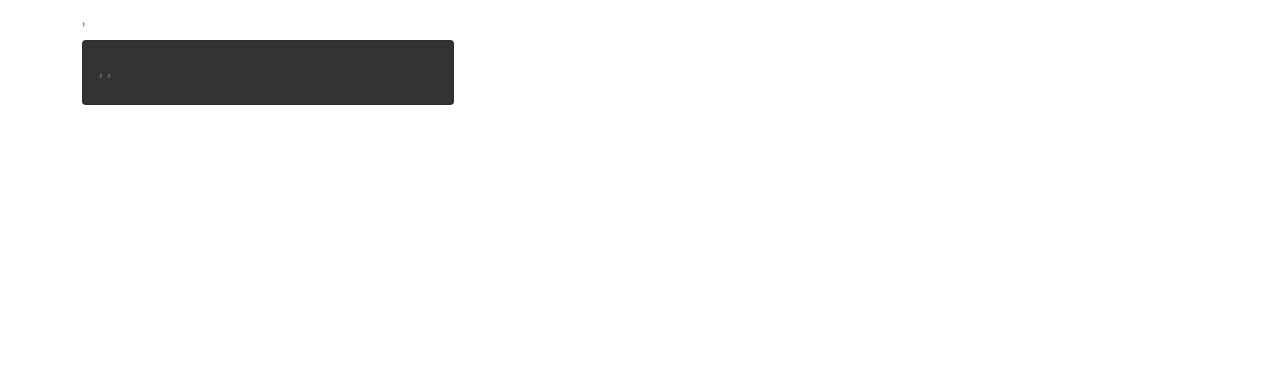
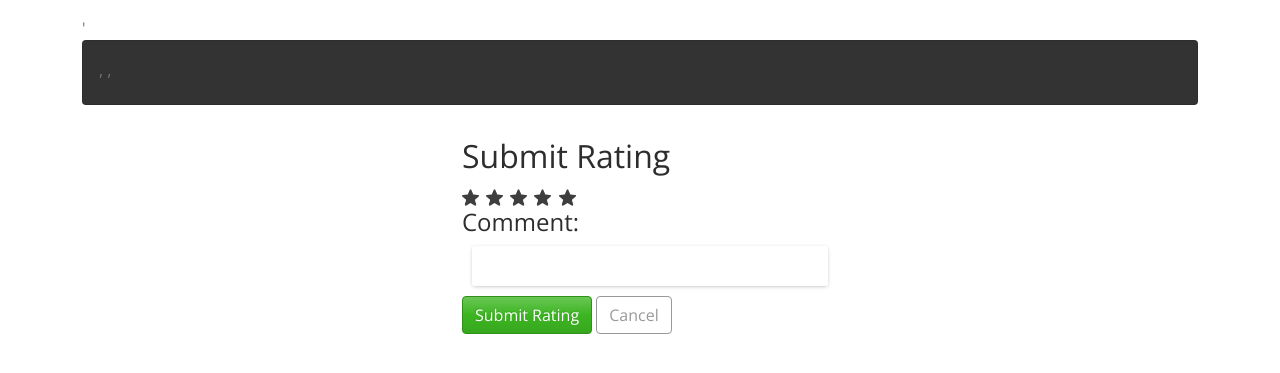
Before and after one commit to CodeOverGeo/rtc, a Flask app: template rtc_app/templates/charge/station.html in a window 1280 px wide. Shown: the part 58-431 px from the top of the page. Run offline with Flask 2, Linux system fonts and the light colour scheme; the template is opened without the code that fills it: values that come from a table or form of the project are taken from there, others are empty; some libraries are stand-ins or nearby versions.

Commit message:
Created form for submitting ratings and comments. Created starting logic for adding reviews onto database and redisplaying on page. Added logic for enter on submit for map, commented out because of a bug.

```diff
--- a/rtc_app/api/routes.py
+++ b/rtc_app/api/routes.py
@@ -55,7 +55,7 @@ def post_station(data):
     """Post new station onto database"""
     station = data[0]
     new_station = Station(
-        open_charge_id=station['AddressInfo']['ID'],
+        open_charge_id=station['ID'],
         Title=station['AddressInfo']['Title'],
         AddressLine1=station['AddressInfo']['AddressLine1'],
         Town=station['AddressInfo']['Town'],
--- a/rtc_app/charger/forms.py
+++ b/rtc_app/charger/forms.py
@@ -1,9 +1,16 @@
 from flask_wtf import FlaskForm
-from wtforms import StringField, PasswordField, TextAreaField
-from wtforms.validators import DataRequired, Email, Length
+from wtforms import StringField, PasswordField, HiddenField
+from wtforms.validators import DataRequired, InputRequired, Email, Length
 
 
 class StationForm(FlaskForm):
     """Form for searching for stations."""
 
     address = StringField('Address', validators=[DataRequired()])
+
+
+class ReviewForm(FlaskForm):
+    """Form for adding review for station"""
+
+    score = HiddenField('rating', validators=[InputRequired()])
+    post = StringField('Comment', validators=[DataRequired()])
--- a/rtc_app/models.py
+++ b/rtc_app/models.py
@@ -92,6 +92,8 @@ class Station(db.Model):
 
     reviews = db.relationship('Review', backref='stations')
 
+    db.UniqueConstraint(open_charge_id)
+
     def serialize(self):
         """Serialize Station instance to a dict"""
         return {
@@ -122,7 +124,7 @@ class Review(db.Model):
     user_id = db.Column(db.Integer, db.ForeignKey('users.id'), nullable=False)
 
     station_id = db.Column(db.Integer, db.ForeignKey(
-        'stations.id'), nullable=False)
+        'stations.open_charge_id'), nullable=False)
 
     @property
     def readable_created_date(self):
--- a/rtc_app/static/javascript/app.js
+++ b/rtc_app/static/javascript/app.js
@@ -14,7 +14,7 @@ let stationMarkers = [];
 function initMap() {
   map = new google.maps.Map(document.getElementById('map'), {
     zoom: 10,
-    center: { lat: -34.397, lng: 150.644 },
+    center: { lat: 40.7484, lng: -73.9857 },
     mapTypeControl: false,
   });
   geocoder = new google.maps.Geocoder();
@@ -66,6 +66,12 @@ function initMap() {
   submitButton.addEventListener('click', () =>
     geocode({ address: inputText.value })
   );
+
+  // inputText.addEventListener('keyup', (event) => {
+  //   if (event.key === 'Enter') {
+  //     geocode({ address: inputText.value });
+  //   }
+  // });
 
   clearButton.addEventListener('click', () => {
     clear();
@@ -144,7 +150,8 @@ function addStationtoArray() {
 
     for (let i = 0; i < stations.length; i++) {
       const station = stations[i].AddressInfo;
-      infoWindow(station, image, shape, i);
+      const id = stations[i].ID;
+      infoWindow(station, image, shape, id, i);
 
       stationMarkers.push(stationMarker);
     }
@@ -153,7 +160,7 @@ function addStationtoArray() {
   return stations;
 }
 
-function infoWindow(station, image, shape, i) {
+function infoWindow(station, image, shape, id, i) {
   const contentString =
     '<div id="content">' +
     '<div id="siteNotice">' +
@@ -162,7 +169,7 @@ function infoWindow(station, image, shape, i) {
     '<div id="bodyContent">' +
     `<p>${station.AddressLine1}</p>` +
     `<p>${station.Town}, ${station.StateOrProvince} ${station.Postcode}</p>` +
-    `<a href="station/${station.ID}" class="btn btn-primary">Open</a>`;
+    `<a href="station/${id}" class="btn btn-primary">Open</a>`;
   '</div>' + '</div>';
   const infowindow = new google.maps.InfoWindow({
     content: contentString,
@@ -195,10 +202,10 @@ function setMapOnAll(map) {
 }
 
 function createStationCards() {
-  console.log('inside');
   for (let i = 0; i < stations.length; i++) {
     const stationAddress = stations[i].AddressInfo;
     const stationConnection = stations[i].Connections[0].ConnectionType;
+    const id = stations[i].ID;
     $('#station-cards').append(`
         <div class="col-4">
             <div class="card-columns">'
@@ -207,7 +214,7 @@ function createStationCards() {
                         <h5 class="card-title">${stationAddress.Title}</h5>
                         <h6 class="card-subtitle mb-2 text-muted">${stationAddress.AddressLine1}, ${stationAddress.Town}, ${stationAddress.StateOrProvince} ${stationAddress.Postcode}</h6>
                         <p class="card-text">${stationConnection.FormalName}</p>
-                        <a href="station/${stationAddress.ID}" class="btn btn-primary">Open</a>
+                        <a href="station/${id}" class="btn btn-primary">Open</a>
                     </div>
                 </div>
             </div>
--- /dev/null
+++ b/rtc_app/static/javascript/star.js
@@ -0,0 +1,15 @@
+document
+  .querySelector('.rating-wrapper')
+  .addEventListener('click', updateStarRating, false);
+function updateStarRating(evt) {
+  for (i = 0; i < parseInt(evt.target.id); i++) {
+    const stars = document.querySelectorAll('.rating-wrapper img');
+    for (s = 0; s < 5; s++) {
+      stars[s].classList.remove('rating-checked');
+    }
+    for (j = 0; j < parseInt(evt.target.id); j++) {
+      stars[j].classList.add('rating-checked');
+    }
+  }
+  document.querySelector('#rating').value = evt.target.id;
+}
--- a/rtc_app/static/stylesheets/style.css
+++ b/rtc_app/static/stylesheets/style.css
@@ -134,3 +134,13 @@ input[type='button'].button-secondary:hover {
     transform: rotate(360deg);
   }
 }
+
+.rating-wrapper img {
+  filter: invert(99%) sepia(1%) saturate(0%) hue-rotate(161deg) brightness(101%)
+    contrast(104%);
+  padding-right: 3px;
+}
+
+.rating-checked {
+  filter: none !important;
+}
--- a/rtc_app/templates/base.html
+++ b/rtc_app/templates/base.html
@@ -50,7 +50,7 @@
 
     <script src="/static/javascript/app.js"></script>
     <script
-      src="https://maps.googleapis.com/maps/api/js?key=AIzaSyDibstff_ItmrGuOHDU9ag28HY5VEcNts8&callback=initMap&v=weekly"
+      src="https://maps.googleapis.com/maps/api/js?key=AIzaSyDibstff_ItmrGuOHDU9ag28HY5VEcNts8&callback=initMap&v=weekly&libraries=places"
       async
     ></script>
   </body>
--- a/rtc_app/templates/charge/station.html
+++ b/rtc_app/templates/charge/station.html
@@ -1,6 +1,6 @@
 {% extends 'base.html' %} {% block content %}
 
-<div><p><div class="col-4">
+<div><p><div class="row justify-content-md-center">
     <div class="card-columns">'
         <div class="card text-white bg-dark mb-3">
             <div class="card-body">
@@ -10,6 +10,48 @@
             </div>
         </div>
     </div>
-</div></p></div>
+</div></p>
+<p>
+    <div class='col-sm-6'>
+        <ul class='list-group'>
+            {% for review in station.review %}
+                <li class="list-group-item">
+                    {{ review }}
+                </li>
+            {% endfor %}
+        </ul>
+    </div>
+    <div class="row justify-content-md-center">
+        <div class="col-md-4">
+            <h2>
+                Submit Rating
+            </h2>
+            <form method="post" action="/station/{{ station.open_charge_id }}/reviews/add">
+                {{ form.hidden_tag() }}
+                    {% for field in form if field.widget.input_type != 'hidden' %}
+                        {% for error in field.errors %}
+                            <span class="text-danger">{{ error }}</span>
+                        {% endfor %}
+                    {% endfor %}
+                    <div class="rating-wrapper">
+                        <img id="1" src="/static/images/star.png" width="20">
+                        <img id="2" src="/static/images/star.png" width="20">
+                        <img id="3" src="/static/images/star.png" width="20">
+                        <img id="4" src="/static/images/star.png" width="20">
+                        <img id="5" src="/static/images/star.png" width="20">
+                    </div>
 
+                    {{ form.score(id="rating", class="form-control") }}
+                    <h4>{{ form.post.label }}:</h4>
+                    {{ form.post(class="form-control") }}
+
+                    <button type="submit" class="btn btn-success">Submit Rating</button>
+                    <a href="/search" class="btn btn-outline-secondary">Cancel</a>
+
+            </form>
+        </div>
+    </div>
+
+</p></div>
+<script src="/static/javascript/star.js"></script>
 {% endblock %}
```
Also changed, not shown: rtc_app/charger/routes.py (+29 -6 lines), rtc_app/static/images/star.png (added).
